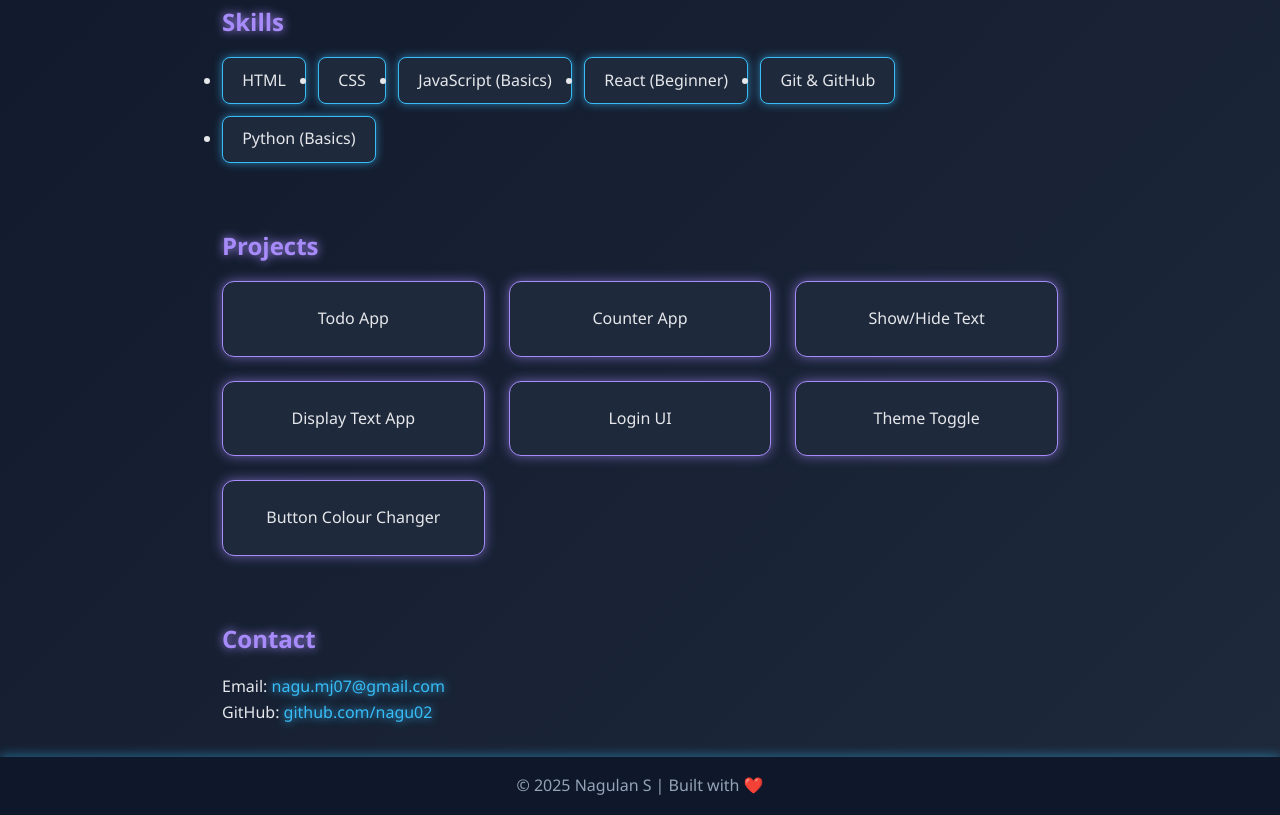
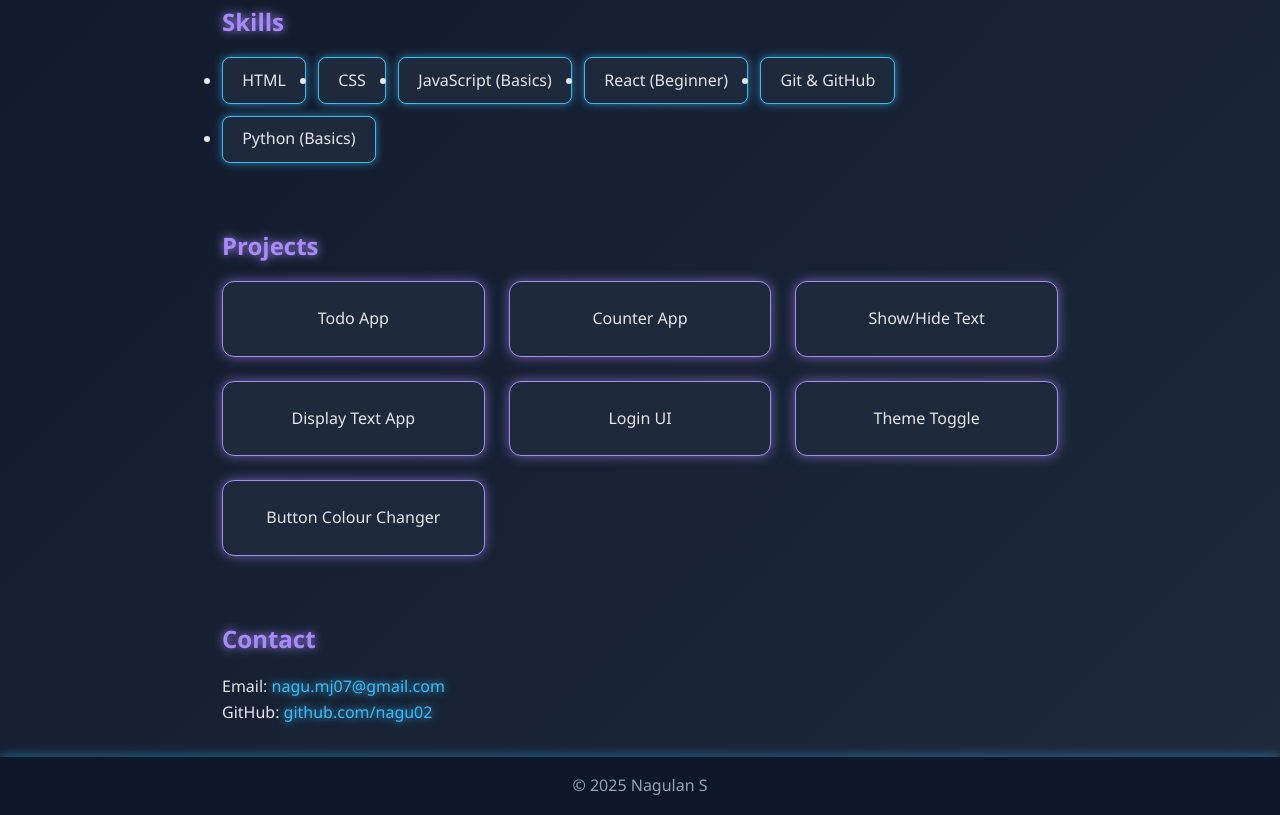
Before and after one commit to nagu02/Nagulan-Portfolio, a plain HTML site: page index.html in a window 1280 px wide. Shown: the part 471-1286 px from the top of the page. Drawn offline with Linux system fonts and the light colour scheme.

Commit message:
Update index.html

```diff
--- a/index.html
+++ b/index.html
@@ -68,7 +68,7 @@
 
   <!-- Footer -->
   <footer>
-    <p>© <span id="year"></span> Nagulan S | Built with ❤️</p>
+    <p>© <span id="year"></span> Nagulan S </p>
   </footer>
 
   <script src="script.js"></script>
```
